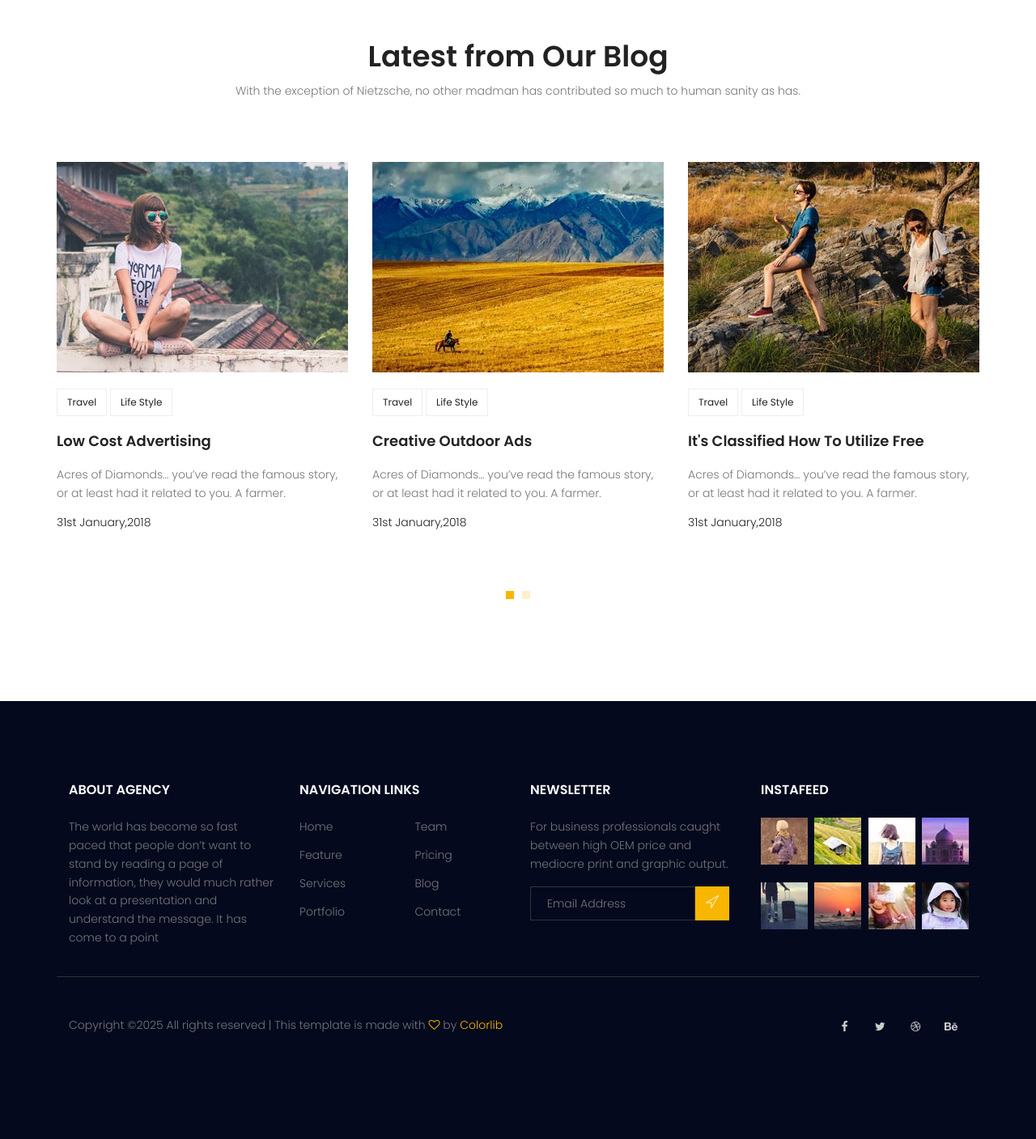
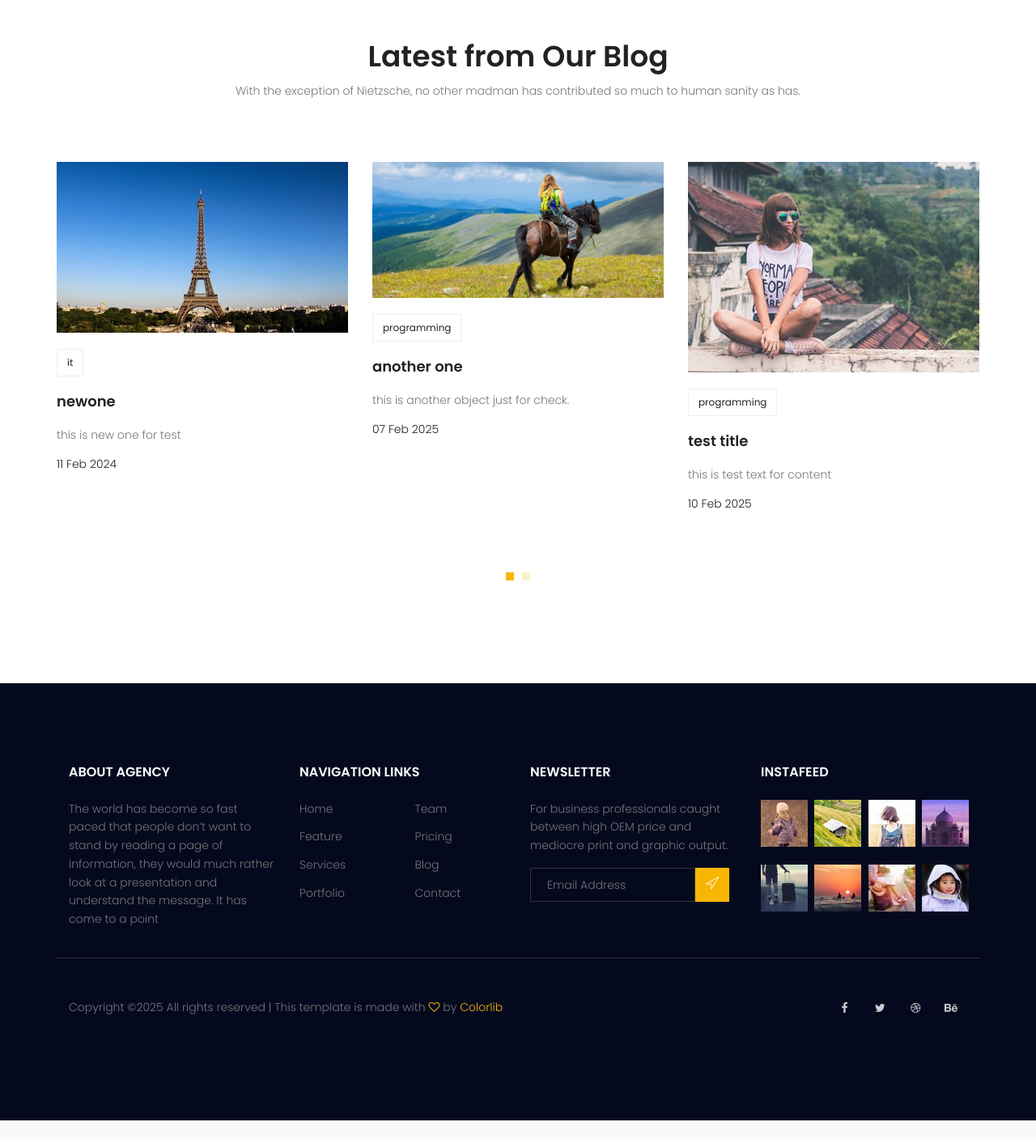
Before and after one commit to Afsaneh-hassani/mywebsite, a Django app: page / in a window 1280 px wide. Shown: the part 2589-3996 px from the top of the page at 81% size. After the commit the page ends 3973 px from the top, so only its background shows below. Run offline with Django 5.2, Linux system fonts and the light colour scheme; data comes from the database, SQL or seed files in the repository; some libraries are stand-ins or nearby versions.

Commit message:
add the latestpost part in home
add the latestpost part in home by inclusion tags

```diff
--- a/blog/templatetags/blog-tags.py
+++ b/blog/templatetags/blog-tags.py
@@ -34,3 +34,8 @@ def postcategories():
         cat_dict[name]=posts.filter(category=name).count()
 
     return {'categories':cat_dict}
+
+@register.inclusion_tag('website/latestposts.html')
+def latestpostshome(args=6):
+    posts=Post.objects.filter(status=1).order_by('published_date')
+    return {'posts':posts}
--- a/templates/website/index.html
+++ b/templates/website/index.html
@@ -1,6 +1,7 @@
 {% extends 'base.html' %}
 
 {% load static %}
+{%load blog-tags%}
 {% block content %}
   <!-- start banner Area -->
   <section class="banner-area relative">
@@ -148,141 +149,6 @@
   <!-- End home-about Area -->
 
   <!-- Start blog Area -->
-  <section class="recent-blog-area section-gap">
-    <div class="container">
-      <div class="row d-flex justify-content-center">
-        <div class="menu-content pb-60 col-lg-9">
-          <div class="title text-center">
-            <h1 class="mb-10">Latest from Our Blog</h1>
-            <p>With the exception of Nietzsche, no other madman has contributed so much to human sanity as has.</p>
-          </div>
-        </div>
-      </div>
-      <div class="row">
-        <div class="active-recent-blog-carusel">
-          <div class="single-recent-blog-post item">
-            <div class="thumb">
-              <img class="img-fluid" src="{% static 'img/b1.jpg' %}" alt="" />
-            </div>
-            <div class="details">
-              <div class="tags">
-                <ul>
-                  <li>
-                    <a href="#">Travel</a>
-                  </li>
-                  <li>
-                    <a href="#">Life Style</a>
-                  </li>
-                </ul>
-              </div>
-              <a href="#"><h4 class="title">Low Cost Advertising</h4></a>
-              <p>Acres of Diamonds… you’ve read the famous story, or at least had it related to you. A farmer.</p>
-              <h6 class="date">31st January,2018</h6>
-            </div>
-          </div>
-          <div class="single-recent-blog-post item">
-            <div class="thumb">
-              <img class="img-fluid" src="{% static 'img/b2.jpg' %}" alt="" />
-            </div>
-            <div class="details">
-              <div class="tags">
-                <ul>
-                  <li>
-                    <a href="#">Travel</a>
-                  </li>
-                  <li>
-                    <a href="#">Life Style</a>
-                  </li>
-                </ul>
-              </div>
-              <a href="#"><h4 class="title">Creative Outdoor Ads</h4></a>
-              <p>Acres of Diamonds… you’ve read the famous story, or at least had it related to you. A farmer.</p>
-              <h6 class="date">31st January,2018</h6>
-            </div>
-          </div>
-          <div class="single-recent-blog-post item">
-            <div class="thumb">
-              <img class="img-fluid" src="{% static 'img/b3.jpg' %}" alt="" />
-            </div>
-            <div class="details">
-              <div class="tags">
-                <ul>
-                  <li>
-                    <a href="#">Travel</a>
-                  </li>
-                  <li>
-                    <a href="#">Life Style</a>
-                  </li>
-                </ul>
-              </div>
-              <a href="#"><h4 class="title">It's Classified How To Utilize Free</h4></a>
-              <p>Acres of Diamonds… you’ve read the famous story, or at least had it related to you. A farmer.</p>
-              <h6 class="date">31st January,2018</h6>
-            </div>
-          </div>
-          <div class="single-recent-blog-post item">
-            <div class="thumb">
-              <img class="img-fluid" src="{% static 'img/b1.jpg' %}" alt="" />
-            </div>
-            <div class="details">
-              <div class="tags">
-                <ul>
-                  <li>
-                    <a href="#">Travel</a>
-                  </li>
-                  <li>
-                    <a href="#">Life Style</a>
-                  </li>
-                </ul>
-              </div>
-              <a href="#"><h4 class="title">Low Cost Advertising</h4></a>
-              <p>Acres of Diamonds… you’ve read the famous story, or at least had it related to you. A farmer.</p>
-              <h6 class="date">31st January,2018</h6>
-            </div>
-          </div>
-          <div class="single-recent-blog-post item">
-            <div class="thumb">
-              <img class="img-fluid" src="{% static 'img/b2.jpg' %}" alt="" />
-            </div>
-            <div class="details">
-              <div class="tags">
-                <ul>
-                  <li>
-                    <a href="#">Travel</a>
-                  </li>
-                  <li>
-                    <a href="#">Life Style</a>
-                  </li>
-                </ul>
-              </div>
-              <a href="#"><h4 class="title">Creative Outdoor Ads</h4></a>
-              <p>Acres of Diamonds… you’ve read the famous story, or at least had it related to you. A farmer.</p>
-              <h6 class="date">31st January,2018</h6>
-            </div>
-          </div>
-          <div class="single-recent-blog-post item">
-            <div class="thumb">
-              <img class="img-fluid" src="{% static 'img/b3.jpg' %}" alt="" />
-            </div>
-            <div class="details">
-              <div class="tags">
-                <ul>
-                  <li>
-                    <a href="#">Travel</a>
-                  </li>
-                  <li>
-                    <a href="#">Life Style</a>
-                  </li>
-                </ul>
-              </div>
-              <a href="#"><h4 class="title">It's Classified How To Utilize Free</h4></a>
-              <p>Acres of Diamonds… you’ve read the famous story, or at least had it related to you. A farmer.</p>
-              <h6 class="date">31st January,2018</h6>
-            </div>
-          </div>
-        </div>
-      </div>
-    </div>
-  </section>
+ {% latestpostshome %}
   <!-- End recent-blog Area -->
 {% endblock %}
--- /dev/null
+++ b/templates/website/latestposts.html
@@ -0,0 +1,35 @@
+{% load static %}
+<section class="recent-blog-area section-gap">
+    <div class="container">
+      <div class="row d-flex justify-content-center">
+        <div class="menu-content pb-60 col-lg-9">
+          <div class="title text-center">
+            <h1 class="mb-10">Latest from Our Blog</h1>
+            <p>With the exception of Nietzsche, no other madman has contributed so much to human sanity as has.</p>
+          </div>
+        </div>
+      </div>
+      <div class="row">
+        <div class="active-recent-blog-carusel">
+            {%for post in posts%}
+          <div class="single-recent-blog-post item">
+            <div class="thumb">
+              <img class="img-fluid" src="{{post.image.url}}" alt="" />
+            </div>
+            <div class="details">
+              <div class="tags">
+                {%for cat in post.category.all%}
+                <li> <a href='{% url 'blog:category' cat_name=cat.name %}'> {{cat.name}}</a> </li>
+                {%endfor%}
+              </div>
+              <a href="#"><h4 class="title">{{post.title}}</h4></a>
+              <p>{{post.content|truncatewords:20}}</p>
+              <h6 class="date">{{post.published_date|date:'d M Y'}}</h6>
+            </div>
+          </div>
+          {%endfor%}
+
+        </div>
+      </div>
+    </div>
+  </section>
```
